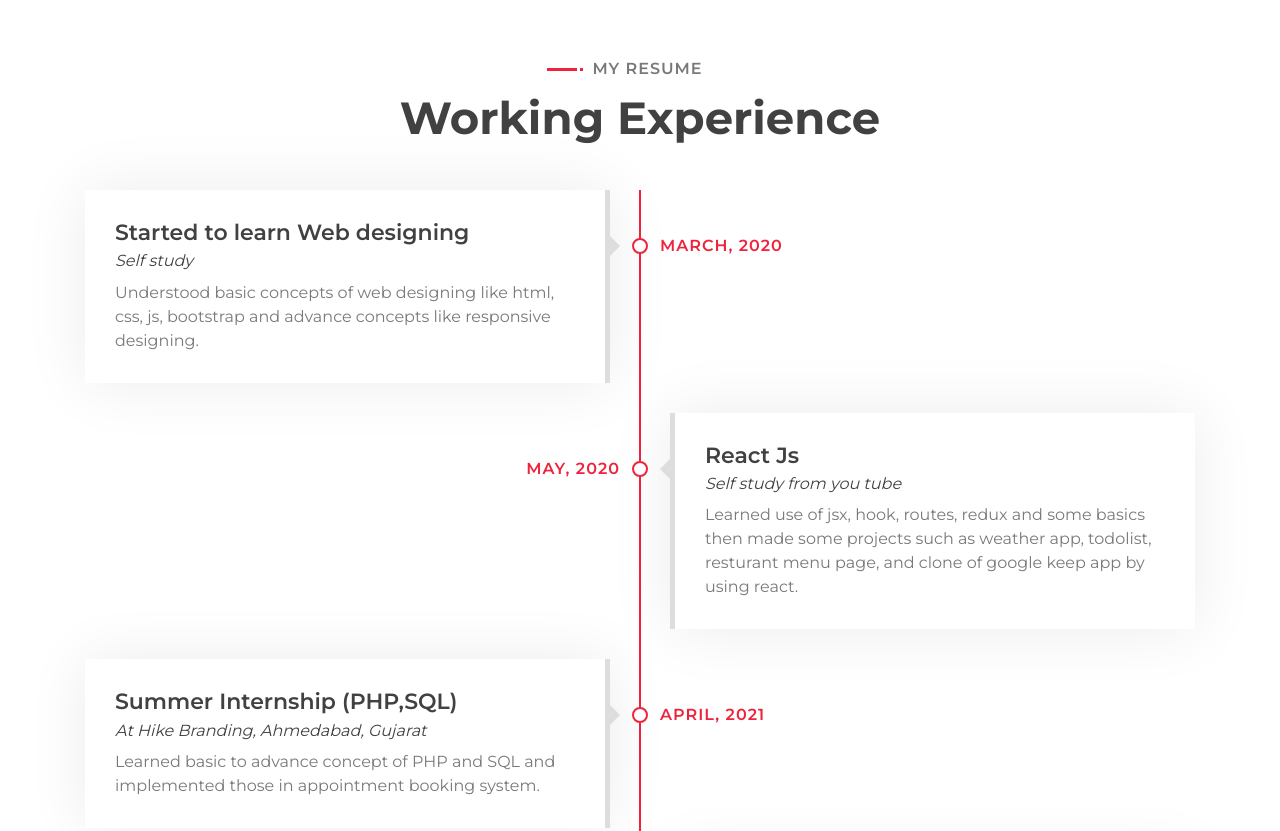
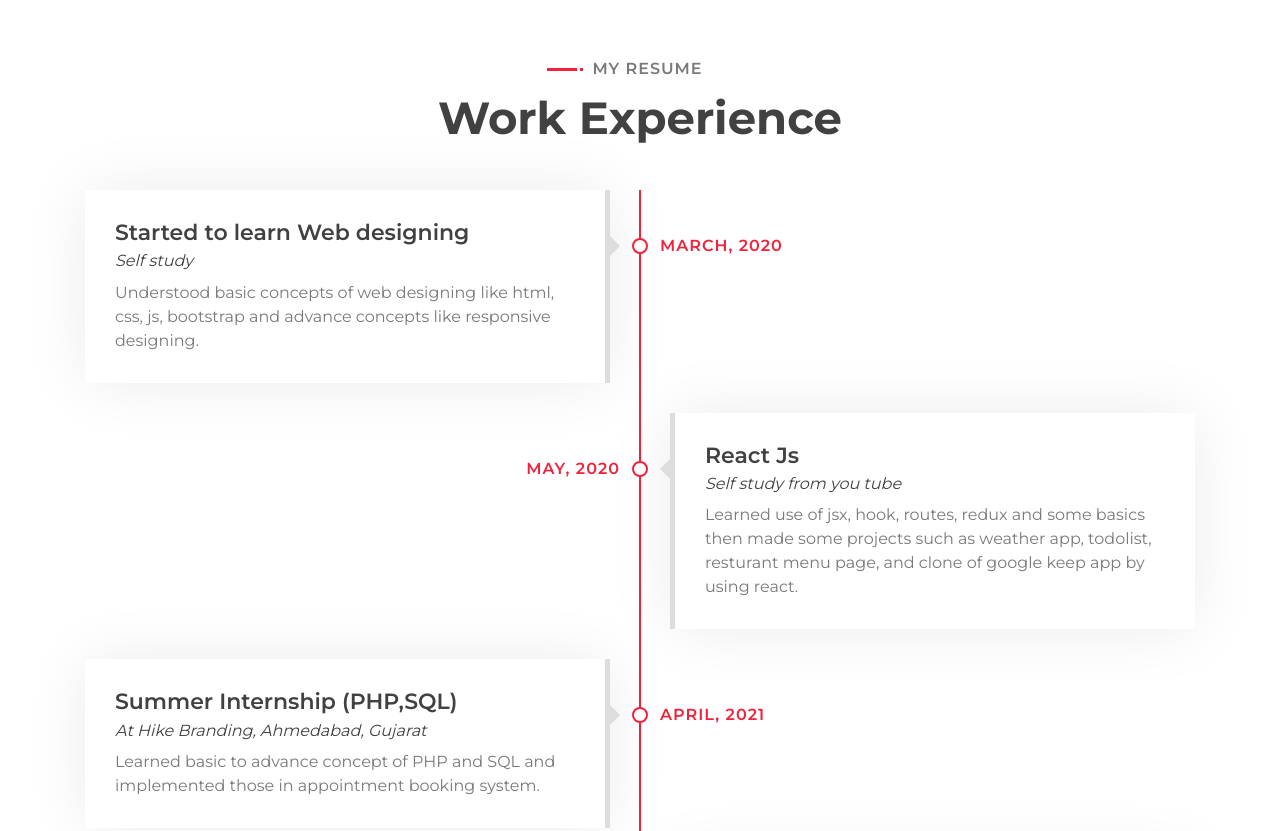
Before and after one commit to Mihir-web/mihirs-portfolio, a plain HTML site: page index.html in a window 1280 px wide. Shown: the part 1335-2166 px from the top of the page. Drawn offline with nearby package versions, Linux system fonts and the light colour scheme.

Commit message:
Update index.html

```diff
--- a/index.html
+++ b/index.html
@@ -207,7 +207,7 @@
             <div class="container">
                 <header class="section-header text-center wow zoomIn" data-wow-delay="0.1s">
                     <p>My Resume</p>
-                    <h2>Working Experience</h2>
+                    <h2>Work Experience</h2>
                 </header>
                 <div class="timeline">
                     <div class="timeline-item left wow slideInLeft" data-wow-delay="0.1s">
```
